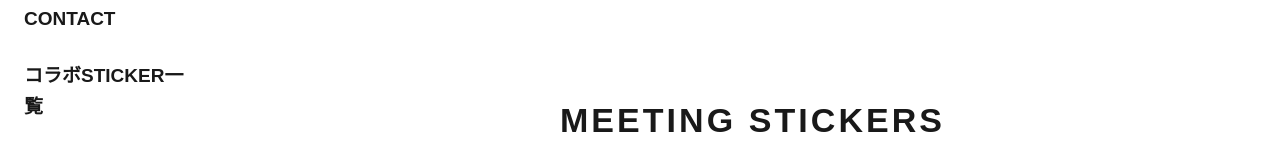
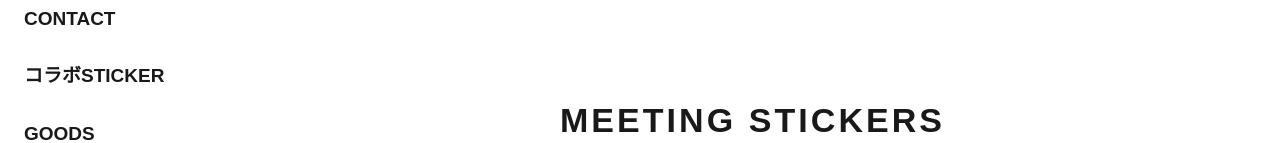
Before and after one commit to RuiSige/shimanami-cubnushi, a plain HTML site: page index.html in a window 1280 px wide. Shown: the part 809-952 px from the top of the page. Drawn offline with Linux system fonts and the light colour scheme.

Commit message:
Update link text for collaboration stickers

```diff
--- a/index.html
+++ b/index.html
@@ -22,7 +22,7 @@
           <a href="#top">TOP</a>
           <a href="#about">ABOUT</a>
           <a href="#contact">CONTACT</a>
-          <a href="https://cubnushi-sticker-station.r93u12i.workers.dev/">コラボSTICKER一覧</a>
+          <a href="https://cubnushi-sticker-station.r93u12i.workers.dev/">コラボSTICKER</a>
           <a href="#goods">GOODS</a>
           <a href="#social">LINE公式アカウント</a>
         </nav>
```
